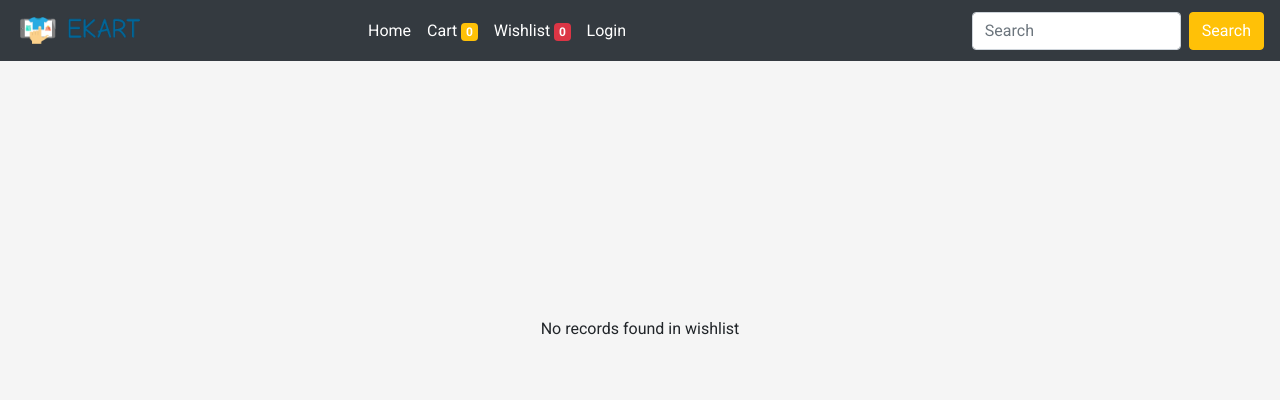
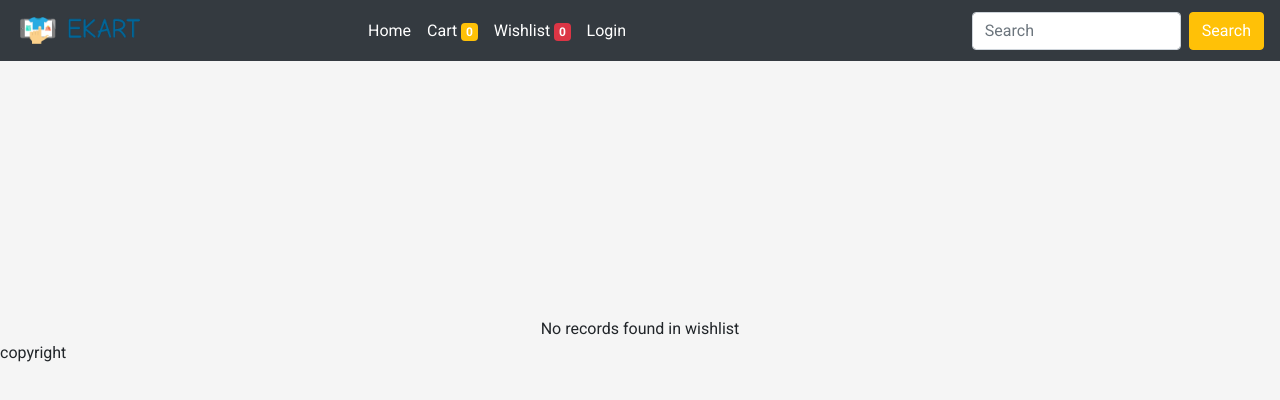
Before and after one commit to SKS59/e-kart-react, a React (Create React App) app: page /search-product in a window 1280 px wide. Shown: the top 400 px of the page. Built offline with nearby package versions, Linux system fonts and the light colour scheme.

Commit message:
changed url all

```diff
--- a/src/App.js
+++ b/src/App.js
@@ -18,6 +18,7 @@ import {PersistGate} from 'redux-persist/integration/react'
 import {persistStore} from 'redux-persist'
 import Wishlist from "./components/Wishlist";
 import SearchProduct from "./components/SearchProduct";
+import Footer from "./components/Footer";
 // import Checkout from "./components/Checkout";
 function App() {
   let persistor=persistStore(Store)
@@ -40,6 +41,7 @@ function App() {
           <Route path='/confirm-order' element={<ConfirmOrder/>}/>
           <Route path='/search-product' element={<SearchProduct/>}/>
         </Routes>
+        <Footer/>
         <ToastContainer/>
         </PersistGate>
       </BrowserRouter>
--- a/src/components/Footer.js
+++ b/src/components/Footer.js
@@ -1,6 +1,8 @@
 function Footer() {
     return ( <>
-    Footer</> );
+    <div style={{position:'fixed',width:'50%',margin:'auto'}}>
+        copyright
+    </div></> );
 }
 
 export default Footer;
--- a/src/components/Home.js
+++ b/src/components/Home.js
@@ -15,7 +15,7 @@ function Home() {
 
   useEffect(() => {
     axios
-      .get("https://react-e-kart.herokuapp.com/products/")
+      .get("https://reactecart.herokuapp.com/products/")
       .then((res) => dispatch(getall(res.data)));
   }, [dispatch]);
   return (
--- a/src/components/Login.js
+++ b/src/components/Login.js
@@ -11,7 +11,7 @@ function Login() {
     let navigate=useNavigate();
     let dispatch=useDispatch();
     const handlesubmit = () => {
-        axios.get(`https://react-e-kart.herokuapp.com/users?email=${email}&password=${password}`)
+        axios.get(`https://reactecart.herokuapp.com/users?email=${email}&password=${password}`)
         .then((res)=>{
             if(res.data.length === 1){
                 dispatch(loggedin(res.data))
--- a/src/components/Orders.js
+++ b/src/components/Orders.js
@@ -6,7 +6,7 @@ function Orders() {
     const [allOrders, setallOrders] = useState([]);
     let id=useSelector((state)=>state.login.login[0].id)
     useEffect(()=>{
-        axios.get('https://react-e-kart.herokuapp.com/orderdata').then((res)=> {
+        axios.get('https://reactecart.herokuapp.com/orderdata').then((res)=> {
             setallOrders(res.data.filter((data)=> data.userid===id))
         })
     },[id])
--- a/src/components/Product.js
+++ b/src/components/Product.js
@@ -11,7 +11,7 @@ function Product() {
   let dispatch = useDispatch();
 
   useEffect(() => {
-    axios.get("https://react-e-kart.herokuapp.com/products/" + param.id).then((res) => {
+    axios.get("https://reactecart.herokuapp.com/products/" + param.id).then((res) => {
       dispatch(getone(res.data));
     });
     return () => {
--- a/src/components/Profile.js
+++ b/src/components/Profile.js
@@ -30,7 +30,7 @@ export default function Profile() {
   });
   const handleSubmit = () => {
     axios
-      .put("https://react-e-kart.herokuapp.com/users/" + sdata[0].id, {
+      .put("https://reactecart.herokuapp.com/users/" + sdata[0].id, {
         email: data.email,
         password: data.password,
         firstname: data.firstname,
--- a/src/components/Signup.js
+++ b/src/components/Signup.js
@@ -33,7 +33,7 @@ function Signup() {
     }
     else{
     axios
-      .post("https://react-e-kart.herokuapp.com/users", {
+      .post("https://reactecart.herokuapp.com/users", {
         email: data.email,
         password: data.password,
         firstname: data.firstname,
```
